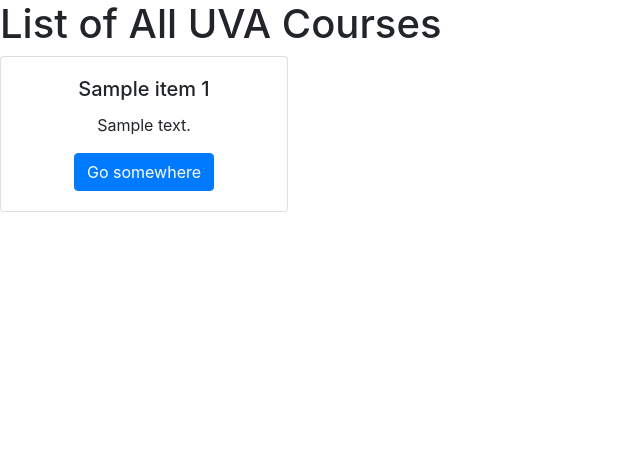
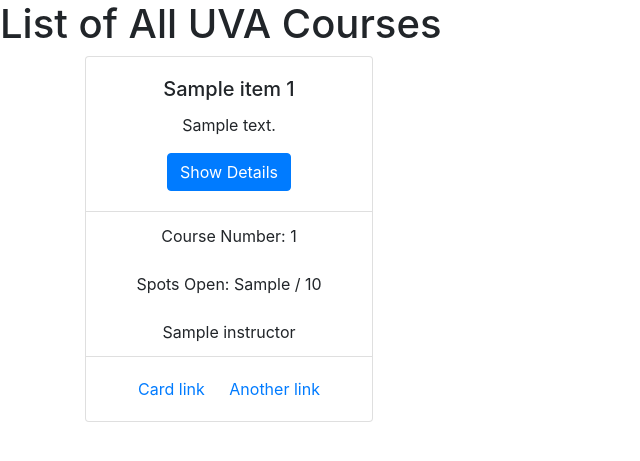
Before and after one commit to clrali/lous-list, a Django app: page /courses in a window 1280 px wide. Shown: the top 461 px of the page, without its empty margins (0-640 px from the left). Run offline with Django 3.2, Linux system fonts and the light colour scheme; a database or web service that is not in the repository returns one stand-in record (values such as "Sample title"); data that the repository does not hold is empty; some libraries are stand-ins or nearby versions.

Commit message:
better looking courses listings

```diff
--- a/requirements.txt
+++ b/requirements.txt
@@ -10,3 +10,4 @@ gunicorn
 django-heroku
 
 django-allauth
+django-bootstrap-v5
--- a/templates/courses.html
+++ b/templates/courses.html
@@ -15,14 +15,28 @@
 </head>
 <body>
     <h1>List of All UVA Courses</h1>
+    <div class="container">
+    <div class="row">
         {% for i in response %}
+            <div class="col-sm-4 mb-4">
                 <div class="card text-center" style="width: 18rem;">
                   <div class="card-body">
                     <h5 class="card-title">{{i.subject}} {{i.catalog_number}}</h5>
                     <p class="card-text">{{i.description}}</p>
-        <a href="#" class="btn btn-primary">Go somewhere</a>
+                    <a href="#" class="btn btn-primary">Show Details</a>
+                  </div>
+                  <ul class="list-group list-group-flush">
+                    <li class="list-group-item">Course Number: {{ i.course_number }}</li>
+                    <li class="list-group-item">Spots Open: {{i.enrollment_available}} / {{i.class_capacity}}</li>
+                    <li class="list-group-item">{{ i.instructor }}</li>
+                  </ul>
+                  <div class="card-body">
+                    <a href="#" class="card-link">Card link</a>
+                    <a href="#" class="card-link">Another link</a>
                   </div>
                 </div>
+            </div>
+
         {% endfor %}
 </body>
 </html>
```
Lines whose indentation alone changed are shown as unchanged.
